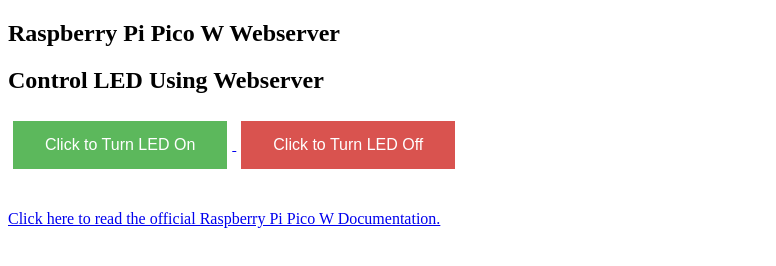
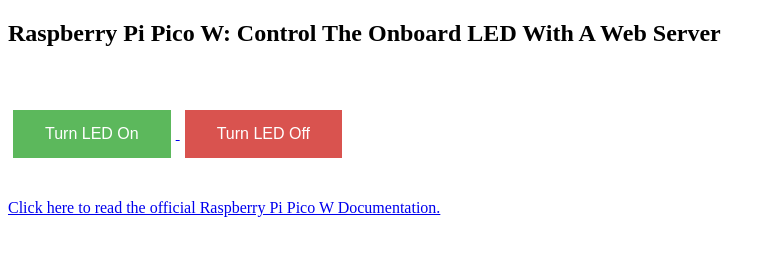
Before and after one commit to mblackonline/Raspberry-Pi-Pico-W-Web-Server, a plain HTML site: page index.html in a window 1280 px wide. Shown: the whole page, without its empty margins (0-776 px from the left). Drawn offline with Linux system fonts and the light colour scheme.

Commit message:
updated index.html

```diff
--- a/index.html
+++ b/index.html
@@ -8,21 +8,22 @@
 <body>
     <main>
         <article>
-            <h1 style="color: black; font-weight: bold;">Raspberry Pi Pico W Webserver</h1>
-            <h2>Control LED Using Webserver</h2>
+            <h1 style="color: black; font-weight: bold;">Raspberry Pi Pico W: Control The Onboard LED With A Web Server</h1>
+            <br>
+            <br>
             <a href="?led=on">
                 <button style="background-color: #5cb85c; border: 3px solid; color: white; padding: 15px 32px; text-align: center; text-decoration: none; display: inline-block; font-size: 16px; margin: 4px 2px; cursor: pointer;">
-                    Click to Turn LED On
+                    Turn LED On
                 </button>
             </a>
             <a href="?led=off">
                 <button style="background-color: #d9534f; border: 3px solid; color: white; padding: 15px 32px; text-align: center; text-decoration: none; display: inline-block; font-size: 16px; margin: 4px 2px; cursor: pointer;">
-                    Click to Turn LED Off
+                    Turn LED Off
                 </button>
             </a>
             <br><br>
             <p>
-                <a href="https://www.raspberrypi.com/documentation/microcontrollers/pico-series.html#picow-technical-specification">
+                <a href="https://www.raspberrypi.com/documentation/microcontrollers/pico-series.html#picow-technical-specification" target="_blank">
                     Click here to read the official Raspberry Pi Pico W Documentation.
                 </a>
             </p>
```
